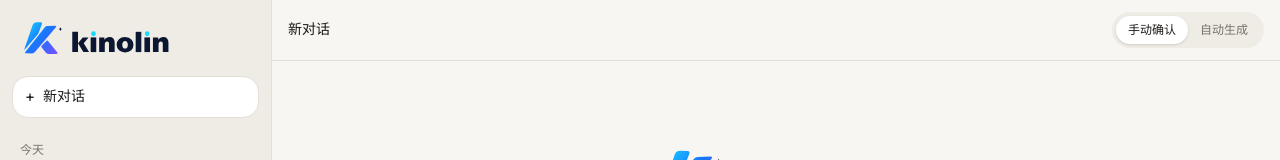
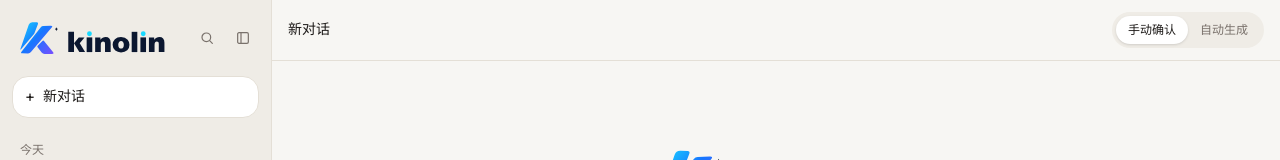
Before and after one commit to zhouzhiouhub/chat, a Vue app: page / in a window 1280 px wide. Shown: the top 160 px of the page. Built offline with nearby package versions, Linux system fonts and the light colour scheme.

Commit message:
在 Sidebar 组件中添加搜索功能和任务选择器，优化用户界面以提升交互体验。搜索框支持输入查询并动态过滤对话，任务选择器允许用户选择不同工具，增强了功能性和可用性。

```diff
--- a/src/components/Sidebar.vue
+++ b/src/components/Sidebar.vue
@@ -1,17 +1,29 @@
 <script setup lang="ts">
-import { computed } from 'vue'
+import { computed, nextTick, ref } from 'vue'
 import logoUrl from '../assets/kinolin-logo.svg'
+import { COMMANDS } from '../lib/catalog'
 import { useChat } from '../lib/store'
-import type { Conversation } from '../types'
+import type { Conversation, ToolId } from '../types'
 
 const store = useChat()
+const searchOpen = ref(false)
+const query = ref('')
+const taskOpen = ref(false)
+const searchBox = ref<HTMLInputElement | null>(null)
+
+const tasks: { tool: ToolId | null; label: string }[] = [
+  { tool: null, label: '对话' },
+  ...COMMANDS.map((item) => ({ tool: item.tool, label: item.label })),
+]
 
 const groups = computed(() => {
   const now = new Date()
   const start = new Date(now.getFullYear(), now.getMonth(), now.getDate()).getTime()
   const buckets = new Map<string, Conversation[]>()
+  const needle = query.value.trim().toLowerCase()
   const ordered = [...store.chats].sort((a, b) => b.updatedAt - a.updatedAt)
   for (const chat of ordered) {
+    if (needle && !chat.title.toLowerCase().includes(needle) && !chat.messages.some((message) => message.text.toLowerCase().includes(needle))) continue
     const label = chat.updatedAt >= start ? '今天' : chat.updatedAt >= start - 86_400_000 ? '昨天' : '更早'
     const list = buckets.get(label) ?? []
     list.push(chat)
@@ -22,6 +34,24 @@ const groups = computed(() => {
     return items ? [{ label, items }] : []
   })
 })
+
+async function openSearch() {
+  taskOpen.value = false
+  searchOpen.value = true
+  await nextTick()
+  searchBox.value?.focus()
+}
+
+function closeSearch() {
+  searchOpen.value = false
+  query.value = ''
+}
+
+function chooseTask(tool: ToolId | null) {
+  store.setPendingTool(tool)
+  store.closeSettings()
+  taskOpen.value = false
+}
 </script>
 
 <template>
@@ -36,14 +66,62 @@ const groups = computed(() => {
       class="fixed inset-y-0 left-0 z-40 flex h-dvh w-[272px] flex-col border-r border-line bg-sand transition-transform md:static md:h-full md:translate-x-0"
       :class="store.sidebarOpen ? 'translate-x-0' : '-translate-x-full'"
     >
-      <div class="flex items-center justify-between px-4 pb-2 pt-4">
-        <img :src="logoUrl" alt="kinolin" class="h-11 w-auto" />
+      <div class="flex items-center gap-1 px-3 pb-2 pt-4">
+        <img :src="logoUrl" alt="kinolin" class="mr-auto h-11 w-auto" />
+        <button
+          class="flex h-8 w-8 items-center justify-center rounded-lg text-stone-500 hover:bg-white hover:text-ink"
+          :class="searchOpen ? 'bg-white text-ink' : ''"
+          aria-label="搜索"
+          title="搜索"
+          @click="searchOpen ? closeSearch() : openSearch()"
+        >
+          <svg viewBox="0 0 24 24" class="h-4 w-4" fill="none" stroke="currentColor" stroke-width="1.8" stroke-linecap="round" aria-hidden="true">
+            <circle cx="11" cy="11" r="6.5" />
+            <path d="m16 16 4 4" />
+          </svg>
+        </button>
+        <div class="relative">
+          <button
+            class="flex h-8 w-8 items-center justify-center rounded-lg text-stone-500 hover:bg-white hover:text-ink"
+            :class="taskOpen || store.pendingTool ? 'bg-white text-ink' : ''"
+            aria-label="任务"
+            title="任务"
+            :aria-expanded="taskOpen"
+            @click="taskOpen = !taskOpen; searchOpen && closeSearch()"
+          >
+            <svg viewBox="0 0 24 24" class="h-4 w-4" fill="none" stroke="currentColor" stroke-width="1.8" aria-hidden="true">
+              <rect x="4" y="4" width="16" height="16" rx="2" />
+              <path d="M9 4v16" />
+            </svg>
+          </button>
+          <button v-if="taskOpen" class="fixed inset-0 z-20 cursor-default" aria-label="关闭任务" @click="taskOpen = false" />
+          <div v-if="taskOpen" class="absolute top-full right-0 z-30 mt-1 max-h-80 w-44 overflow-auto rounded-2xl border border-line bg-white p-1 shadow-lg">
+            <button
+              v-for="task in tasks"
+              :key="task.label"
+              class="flex w-full items-center rounded-lg px-2 py-1.5 text-left text-sm"
+              :class="store.pendingTool === task.tool ? 'bg-sand' : 'hover:bg-sand'"
+              @click="chooseTask(task.tool)"
+            >
+              {{ task.label }}
+            </button>
+          </div>
+        </div>
         <button
           class="rounded-full px-2 py-1 text-sm text-stone-500 hover:bg-white md:hidden"
           @click="store.sidebarOpen = false"
         >
           关闭
         </button>
+      </div>
+      <div v-if="searchOpen" class="px-3 pb-2">
+        <input
+          ref="searchBox"
+          v-model="query"
+          class="w-full rounded-xl border border-line bg-white px-3 py-2 text-sm outline-none"
+          placeholder="搜索对话"
+          @keydown.escape="closeSearch"
+        />
       </div>
       <div class="px-3 py-2">
         <button
@@ -55,6 +133,7 @@ const groups = computed(() => {
         </button>
       </div>
       <div class="min-h-0 flex-1 overflow-y-auto px-3 pb-4">
+        <p v-if="searchOpen && query.trim() && !groups.length" class="px-2 py-6 text-center text-sm text-stone-500">没有找到对话</p>
         <section v-for="group in groups" :key="group.label" class="mt-4">
           <p class="px-2 pb-1 text-xs text-stone-500">{{ group.label }}</p>
           <div
```
